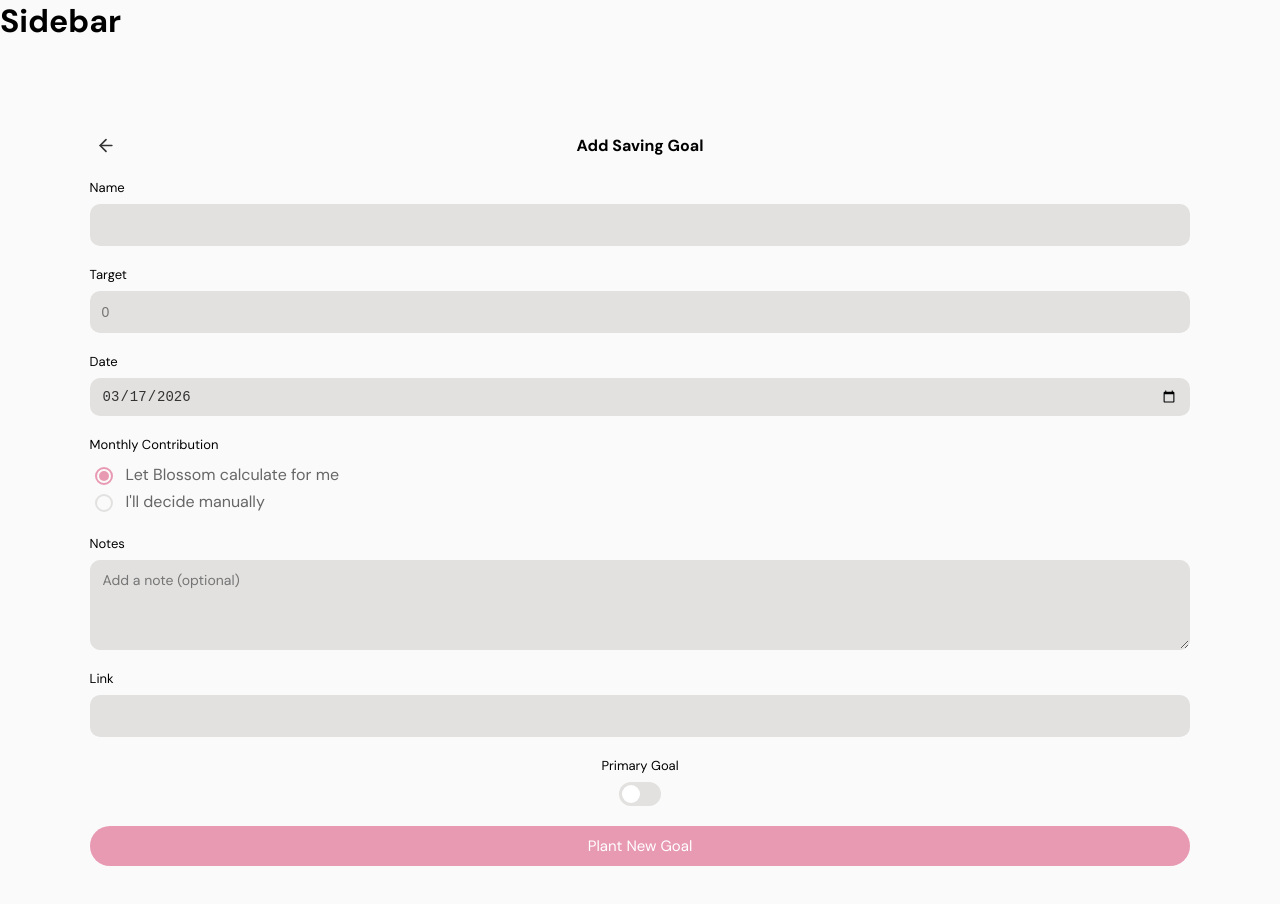
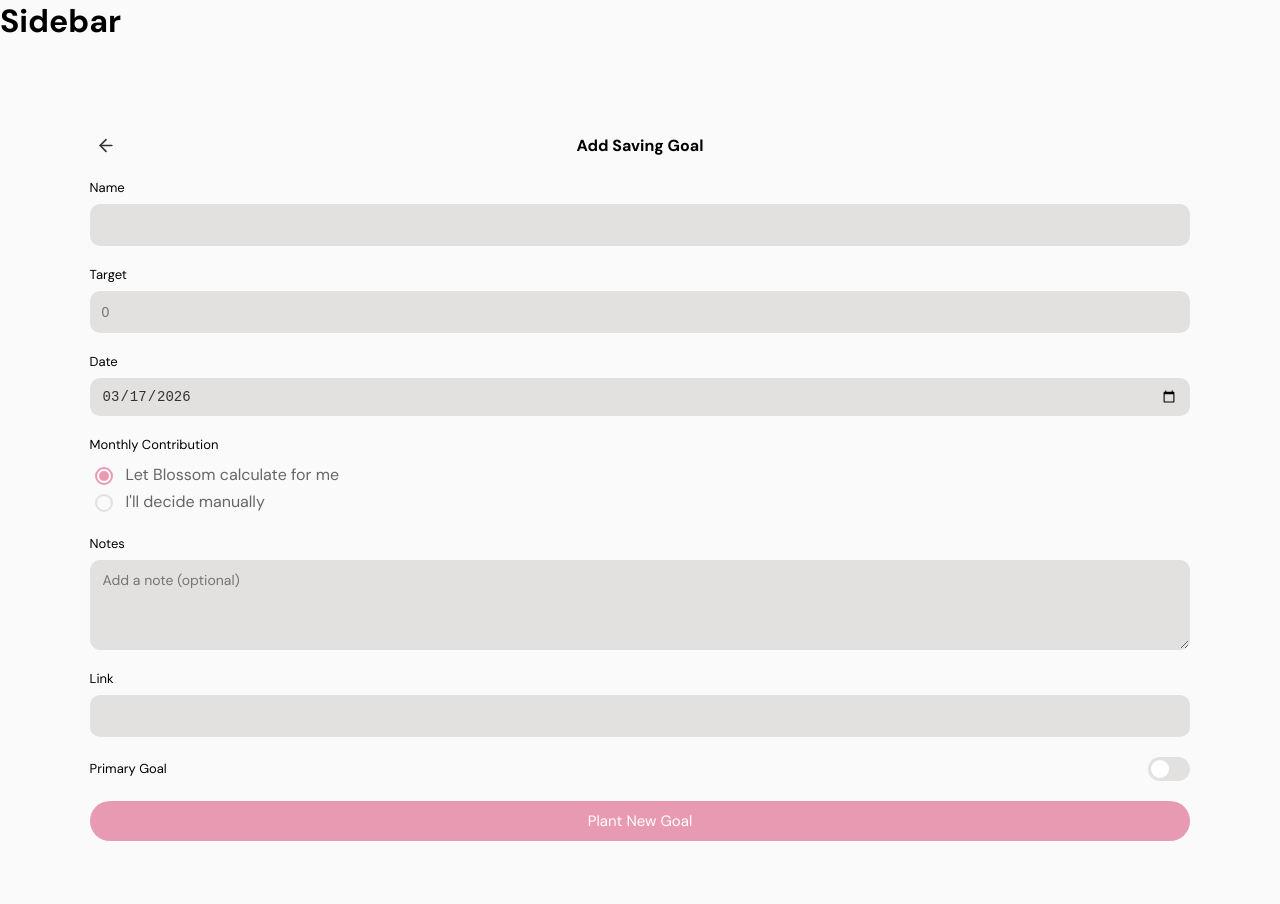
Before and after one commit to mirelalexy/blossom, a React (Vite) app in the folder frontend/: page /add-goal in a window 1280 px wide. Shown: the top 904 px of the page. Built offline with nearby package versions, Linux system fonts and the light colour scheme.

Commit message:
fix(ui): correct toggle alignment issue

```diff
--- a/frontend/src/components/forms/Toggle.jsx
+++ b/frontend/src/components/forms/Toggle.jsx
@@ -2,7 +2,7 @@ import "../../styles/components/Toggle.css"
 
 function Toggle({ label, checked = false, onChange }) {
     return (
-        <div className="form-field toggle-field">
+        <div className="toggle-field">
             {label && <label className="input-label">{label}</label>}
 
             <button
```
